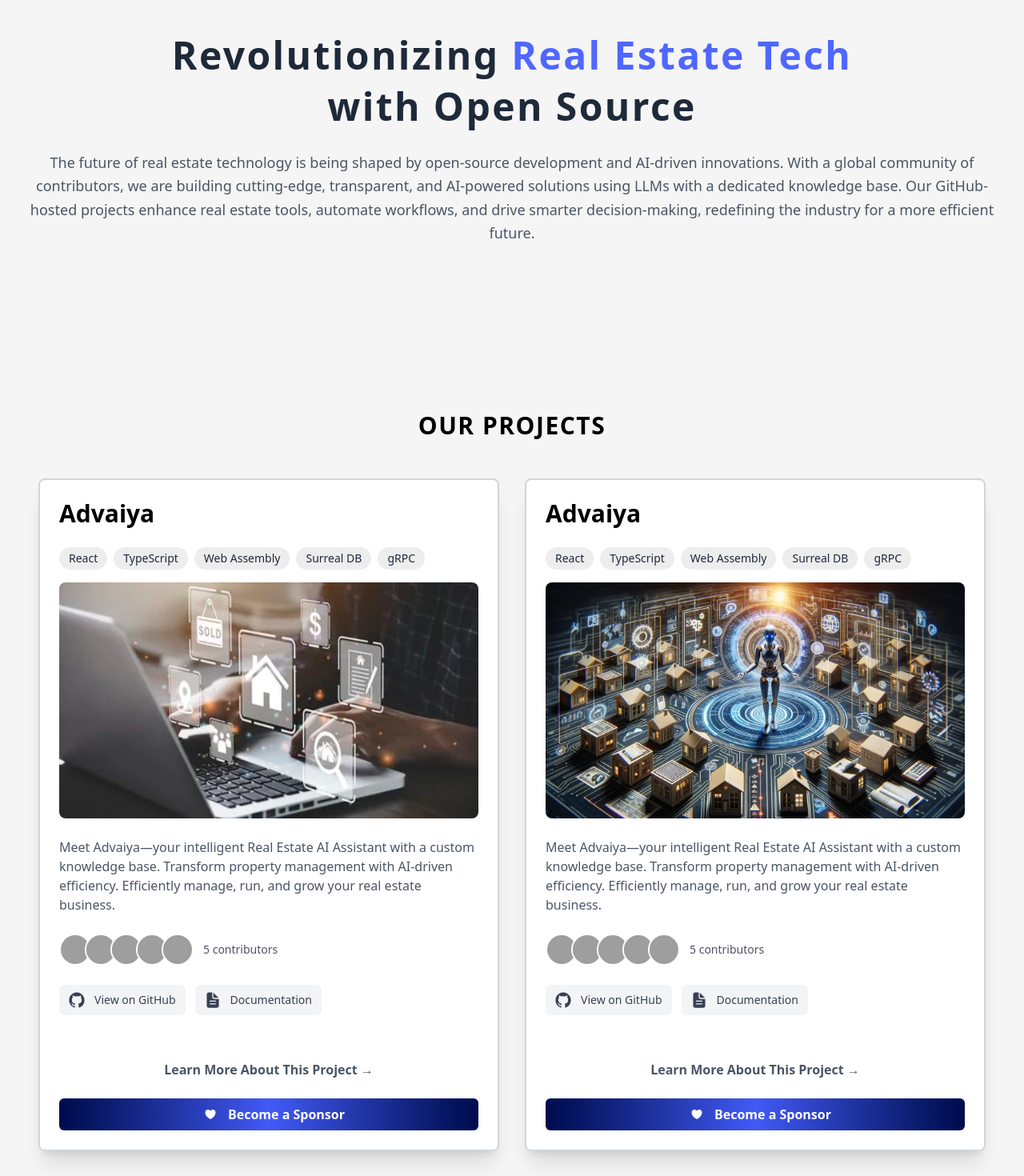
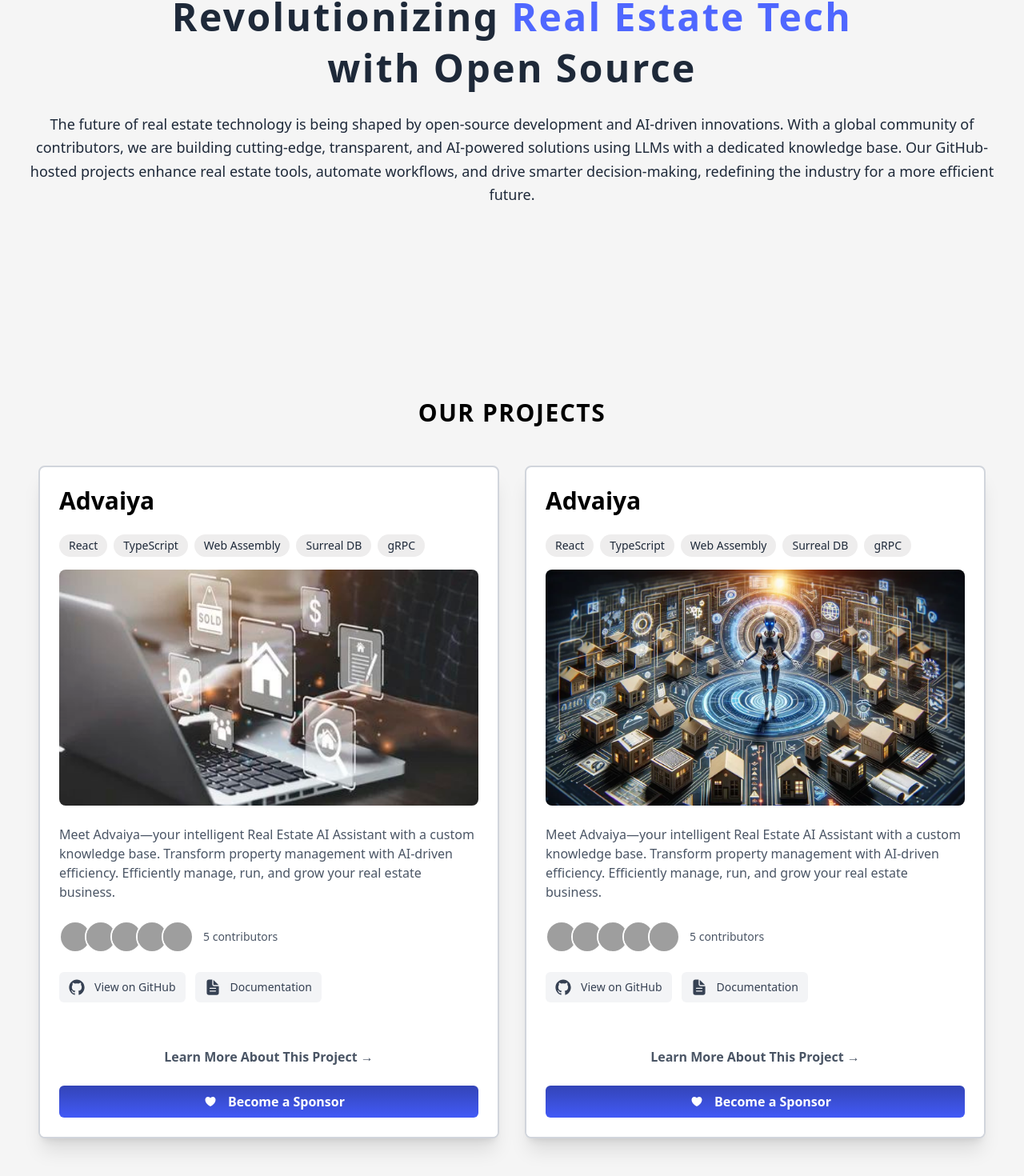
Before and after one commit to Rejoiceindia/Rejoice-Org, a React (Vite) app: page / in a window 1280 px wide. Shown: the part 267-1737 px from the top of the page at 80% size. Built offline with nearby package versions, Linux system fonts and the light colour scheme; grey boxes are pictures that could not be loaded.

Commit message:
css fixes

```diff
--- a/src/components/Home-page/ProjectCard.tsx
+++ b/src/components/Home-page/ProjectCard.tsx
@@ -7,7 +7,7 @@ import { Link } from "react-router-dom"
 const ProjectCard : React.FC<ProjectDetailsType> = ({ projectName, description, image, techStack, links, contributors }) => {
 
     return (
-    <div className="max-w-xl bg-white dark:bg-[#1e1c1c] border-2 dark:border-2 border-gray-300 dark:border-gray-900 dark:hover:shadow-black hover:shadow-gray-400 rounded-lg shadow-xl overflow-hidden transform transition-all duration-500 hover:scale-[1.02] hover:shadow-xl">
+    <div className="max-w-xl bg-white dark:bg-[#1e1c1c] dark:duration-300 border-2 hover:border-[#4F67FF] dark:border-2 border-gray-300 dark:border-gray-900 dark:hover:shadow-black hover:shadow-gray-400 rounded-lg shadow-xl overflow-hidden transform transition-all duration-500 hover:shadow-xl">
         <div className="p-6">
             <h2 className="text-3xl dark:text-white font-bold mb-6 transition-colors duration-300">
                 {projectName}
@@ -16,7 +16,7 @@ const ProjectCard : React.FC<ProjectDetailsType> = ({ projectName, description,
             {/* Tech Stack */}
             <div className="flex flex-wrap gap-2 mb-4 ">
                 {techStack.map((tech) => (
-                    <span key={tech} className="px-3 py-1 bg-[#eeeded] dark:bg-[#0d0d0d] dark:text-gray-300 rounded-full text-sm text-gray-800 transition-all duration-300 hover:bg-gray-200 dark:hover:bg-black hover:-translate-y-1">
+                    <span key={tech} className="px-3 py-1 bg-[#eeeded] dark:bg-[#0d0d0d] dark:duration-300 dark:text-gray-300 rounded-full text-sm text-gray-800 transition-all duration-300 hover:bg-gray-200 dark:hover:bg-black hover:-translate-y-1">
                         {tech}
                     </span>
                 ))}
@@ -41,38 +41,38 @@ const ProjectCard : React.FC<ProjectDetailsType> = ({ projectName, description,
                             src={dev.image} alt={dev.name}/>
 
                         {/* Name of the contributors */}
-                        <div className="absolute opacity-0 group-hover:opacity-100 bottom-full left-1/2 transform -translate-x-1/2 px-2 py-1 bg-gray-800 dark:bg-[#0d0d0d] text-white text-xs rounded whitespace-nowrap transition-opacity duration-300 mb-2 pointer-events-none z-30 min-w-max">
+                        <div className="absolute opacity-0 group-hover:opacity-100 bottom-full left-1/2 transform -translate-x-1/2 px-2 py-1 bg-gray-800 dark:bg-[#0d0d0d] dark:duration-300 text-white text-xs rounded whitespace-nowrap transition-opacity duration-300 mb-2 pointer-events-none z-30 min-w-max">
                             {dev.name}
-                            <div className="absolute w-2 h-2 dark:bg-[#0d0d0d] bg-gray-800 transform rotate-45 left-1/2 -translate-x-1/2 top-full -mt-1"></div>
+                            <div className="absolute w-2 h-2 dark:bg-[#0d0d0d] dark:duration-300 bg-gray-800 transform rotate-45 left-1/2 -translate-x-1/2 top-full -mt-1"></div>
                         </div>
                     </div>
                 ))}
             </div>
-            <span className="text-sm text-gray-600 dark:text-gray-300 dark:duration-500">
+            <span className="text-sm text-gray-600 dark:text-gray-300 dark:duration-300">
                 {contributors.length} contributors
             </span>
         </div>
 
         {/* Links */}
         <div className="flex flex-wrap gap-3 mt-6">
-            <a className="pr-3 py-2 dark:bg-[#0d0d0d] dark:hover:bg-black dark:text-white bg-gray-100 text-gray-700 rounded-md transition-all duration-300 hover:bg-gray-200 hover:-translate-y-1 flex items-center text-sm"
+            <a className="pr-3 py-2 dark:duration-300 dark:bg-[#0d0d0d] dark:hover:bg-black dark:text-white bg-gray-100 text-gray-700 rounded-md transition-all duration-300 hover:bg-gray-200 hover:-translate-y-1 flex items-center text-sm"
                 href={links.github}>
                     <GitHub height='22px' /> View on GitHub
             </a>
-            <a className="pr-3 py-2 dark:bg-[#0d0d0d] dark:hover:bg-black dark:text-white bg-gray-100 text-gray-700 rounded-md transition-all duration-300 hover:bg-gray-200 hover:-translate-y-1 flex items-center text-sm"
+            <a className="pr-3 py-2 dark:duration-300 dark:bg-[#0d0d0d] dark:hover:bg-black dark:text-white bg-gray-100 text-gray-700 rounded-md transition-all duration-300 hover:bg-gray-200 hover:-translate-y-1 flex items-center text-sm"
                 href={links.documentation}>
                     <DocumentText height='22px'/> Documentation
             </a>
         </div>
       </div>
 
-      {/* Footer */}
-      <div className=" bg-white dark:bg-[#1e1c1c] flex flex-col gap-4 p-6">
+      {/* Buttons */}
+      <div className=" bg-white dark:bg-[#1e1c1c] dark:duration-300 flex flex-col gap-4 p-6">
         <Link className="w-full font-semibold text-gray-600 dark:text-gray-300 dark:duration-300 py-2 rounded-md transition-all duration-300 transform hover:scale-[1.02] hover:shadow-lg hover:shadow-gray-400 dark:hover:shadow-[#110f0f] text-center"
             to='/Advaiya'>
                 Learn More About This Project →
         </Link>
-        <button className="w-full flex items-center justify-center dark:from-[#425af7] dark:via-[#1029c9] dark:to-[#425af7] dark:hover:shadow-lg dark:hover:shadow-black bg-gradient-to-r from-[#010b4c] via-[#425af7] to-[#010b4c] text-white font-semibold py-2 rounded-md transition-all duration-300 transform hover:scale-[1.02] hover:shadow-md">
+        <button className="w-full flex items-center justify-center dark:duration-300 dark:hover:shadow-lg dark:hover:shadow-black bg-gradient-to-b from-[#3344b7] to-[#425af7] text-white font-semibold py-2 rounded-md transition-all duration-300 transform hover:scale-[1.02] hover:shadow-md">
             <Heart height='16px' />
             <span>Become a Sponsor</span>
         </button>
--- a/src/components/Home-page/Tagline.tsx
+++ b/src/components/Home-page/Tagline.tsx
@@ -1,15 +1,14 @@
 const Tagline = () => {
   return (
-    <div className="max-w-7xl mx-auto text-center my-52 px-4 sm:px-6 lg:px-8">
-
+      <div className=" max-w-7xl mx-auto text-center mt-40 mb-60 px-4 sm:px-6 lg:px-8">
           {/* Headline */}
           <h1 className="text-5xl font-extrabold tracking-wider leading-16 text-gray-800 duration-300 dark:text-white">
-            Revolutionizing <span className="text-[#4F67FF]">Real Estate Tech</span>
+              Revolutionizing <span className="text-[#4F67FF] dark:text-[rgb(122,139,252)]">Real Estate Tech</span>
               <br /> with Open Source
           </h1>
 
-        {/* Know more */}
-        <p className="mt-6 text-lg text-gray-600 dark:text-gray-300 duration-300 leading-relaxed max-w-7xl mx-auto tracking-normal">
+          {/* description */}
+          <p className=" mt-6 text-lg text-gray-800 dark:text-gray-300 duration-300 leading-relaxed max-w-7xl mx-auto">
               The future of real estate technology is being shaped by open-source development and AI-driven innovations. With a global community of contributors, we are building cutting-edge, transparent, and AI-powered solutions using LLMs with a dedicated knowledge base. Our GitHub-hosted projects enhance real estate tools, automate workflows, and drive smarter decision-making, redefining the industry for a more efficient future.
           </p>
       </div>
```
Lines whose indentation alone changed are shown as unchanged.
